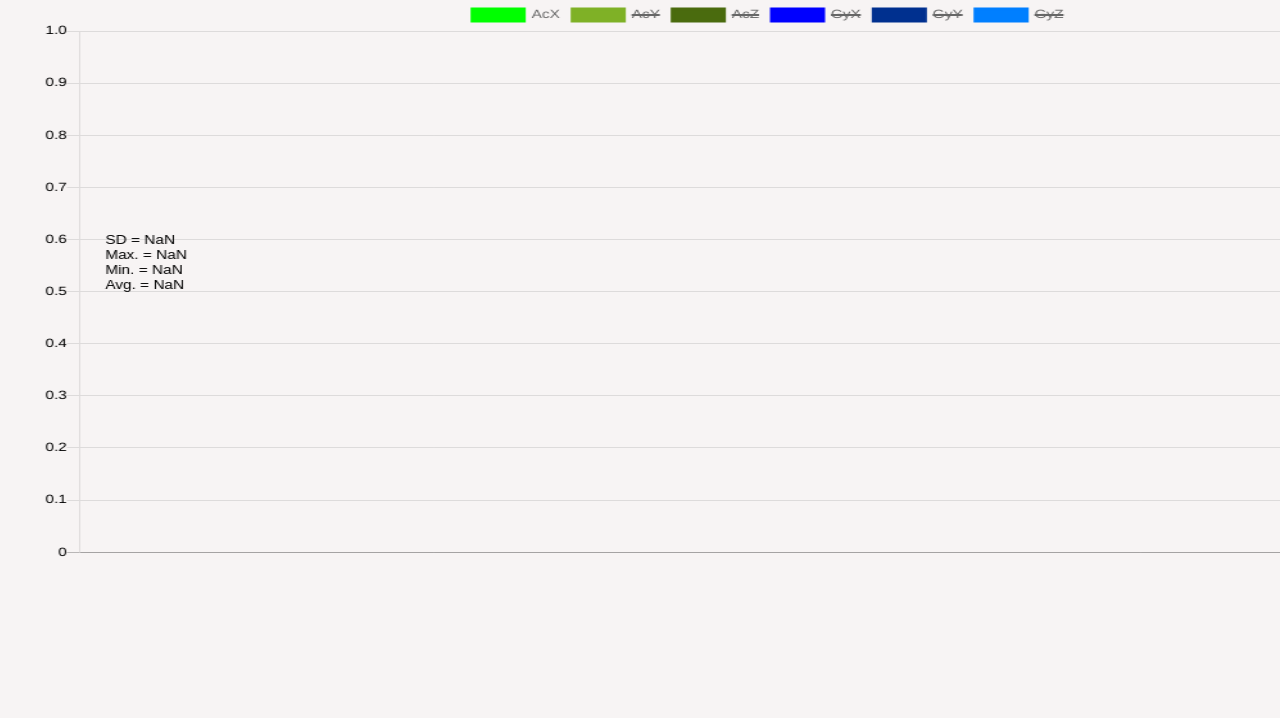
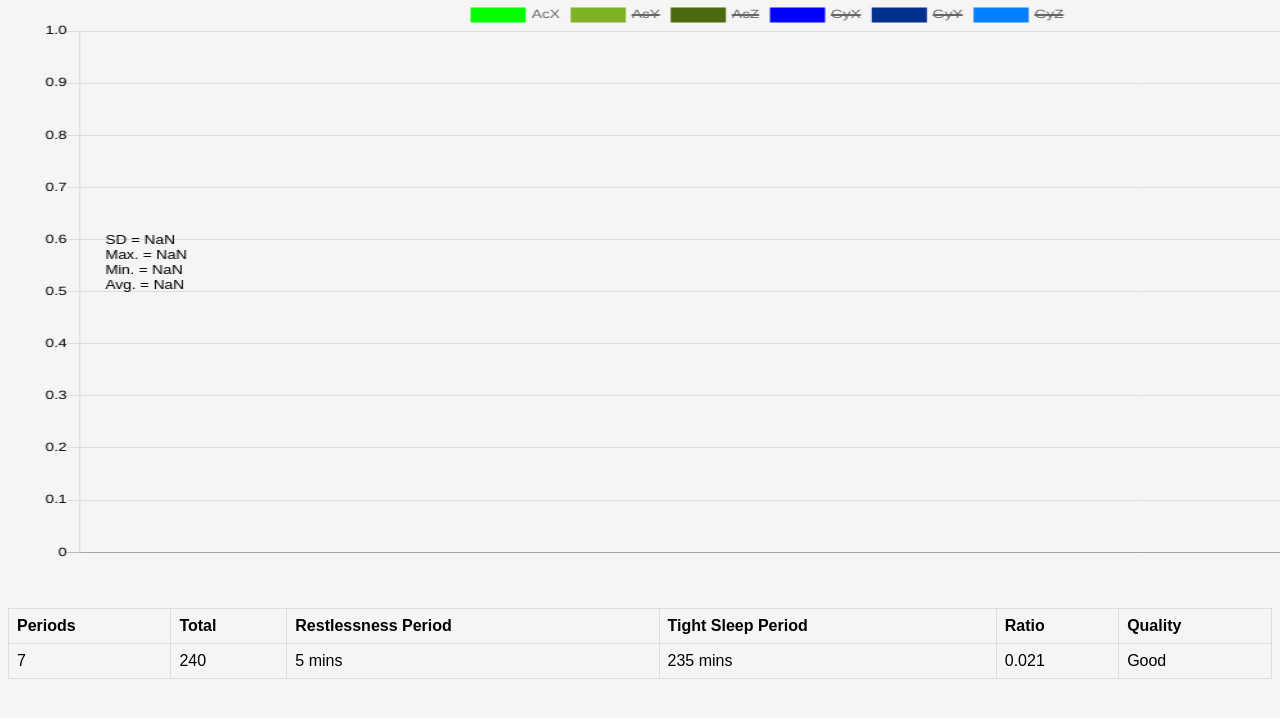
Before and after one commit to Ronakchitlangya1997/Sleeplabs, a Django app: page / in a window 1280 px wide; the page is wider, and only the part inside the window is pictured. Shown: the part 49-767 px from the top of that part. Run offline with Django 4.2, Linux system fonts and the light colour scheme; data that the repository does not hold is empty; some libraries are stand-ins or nearby versions.

Commit message:
Graph table

```diff
--- a/SleepLabs/templates/sleeplabs_graph.html
+++ b/SleepLabs/templates/sleeplabs_graph.html
@@ -15,6 +15,21 @@
         </script>
         <!-- <meta http-equiv="refresh" content="10"> -->
         <style>
+          table {
+              font-family: arial, sans-serif;
+              border-collapse: collapse;
+              width: 100%;
+            }
+
+            td, th {
+              border: 1px solid #dddddd;
+              text-align: left;
+              padding: 8px;
+            }
+
+            tr:nth-child(even) {
+              background-color: #dddddd;
+            }
           .dashboardLeadBtn{
               background: #FFFFFF;
               border: 1px solid #D0D5DD;
@@ -52,6 +67,30 @@
         <div id="container" style="width: 90%; margin-left: 30px;">
             <canvas id="pie-chart"></canvas>
         </div>
+
+        <table id="graphinfotable" style="margin-top: 40px;">
+          <thead>
+          <tr>
+            <th>Periods</th>
+            <th>Total</th>
+            <th>Restlessness Period</th>
+            <th>Tight Sleep Period</th>
+            <th>Ratio</th>
+            <th>Quality</th>
+          </tr>
+        </thead>
+        <tbody id="graphinfotabletbody">
+          <tr>
+            <td>7</td>
+            <td>240</td>
+            <td>5 mins</td>
+            <td>235 mins</td>
+            <td>0.021</td>
+            <td>Good</td>
+          </tr>
+        </tbody>
+
+        </table>
 
         <script>
           // function sleeplabgraph(){
@@ -151,6 +190,13 @@
   var todaydatebtnelement = document.getElementById("todaydatebtn");
   var yesterdaydatebtnelement = document.getElementById("yesterdaydatebtn");
   var alldatbtnelement = document.getElementById("alldatbtn");
+  var periodvalue;
+  var Totalmins;
+  var Restlessness_Period;
+  var Ratio;
+  var Quality;
+  var Start;
+  var Stop;
  function updatedashboard(value){
    // todaydate = new Date().toLocaleDateString()
                // var sevendaysagodate = new Date()
@@ -165,6 +211,14 @@
       todaydatebtnelement.classList.add("active");
       yesterdaydatebtnelement.classList.remove("active");
       alldatbtnelement.classList.remove("active");
+      periodvalue = 6
+      Totalmins = '150 mins'
+      Restlessness_Period = '3 mins'
+      Tight_Sleep_Period = '147 mins'
+      Ratio = (3/147).toFixed(2)
+      Quality = 'Good'
+      Start = sleeplabs_data[0]
+      Stop = sleeplabs_data[sleeplabs_data.length -1]
    }else if (value == 'Yesterday'){
      var yesterdaydate = new Date()
      yesterdaydate.setDate(yesterdaydate.getDate() - 1)
@@ -174,11 +228,27 @@
       todaydatebtnelement.classList.remove("active");
       yesterdaydatebtnelement.classList.add("active");
       alldatbtnelement.classList.remove("active");
+      periodvalue = 1
+      Totalmins = '90 mins'
+      Restlessness_Period = '2 mins'
+      Tight_Sleep_Period = '88 mins'
+      Ratio = (2/88).toFixed(2)
+      Quality = 'Good'
+      Start = sleeplabs_data[0]
+      Stop = sleeplabs_data[sleeplabs_data.length -1]
    }else if (value == 'alltime'){
      sleeplabs_data = sleeplabs_data_parmanent
       todaydatebtnelement.classList.remove("active");
       yesterdaydatebtnelement.classList.remove("active");
       alldatbtnelement.classList.add("active");
+      periodvalue = 7
+      Totalmins = 240
+      Restlessness_Period = '5 mins'
+      Tight_Sleep_Period = '235 mins'
+      Ratio = (5/235).toFixed(2)
+      Quality = 'Good'
+      Start = sleeplabs_data[0]
+      Stop = sleeplabs_data[sleeplabs_data.length -1]
    }
    Acx_data = sleeplabs_data.map(current => {return current.acxdata})
    myChart.data.labels = sleeplabs_data.map(current => {return current.x_axis})
@@ -189,6 +259,15 @@
    myChart.data.datasets[4].data = sleeplabs_data.map(current => {return current.gyydata});
    myChart.data.datasets[5].data = sleeplabs_data.map(current => {return current.gyzdata});
    myChart.update();
+   $("#graphinfotabletbody").empty();
+   $('#graphinfotabletbody').append('<tr">'+
+                    '<td>'+periodvalue+'</td>'+
+                    '<td>'+Totalmins+'</td>'+
+                    '<td>'+Restlessness_Period +'</td>'+
+                    '<td>'+Tight_Sleep_Period +'</td>'+
+                    '<td>'+Ratio +'</td>'+
+                    '<td>'+Quality +'</td>'+
+                    '</tr>');
  }
 </script>
 
```
